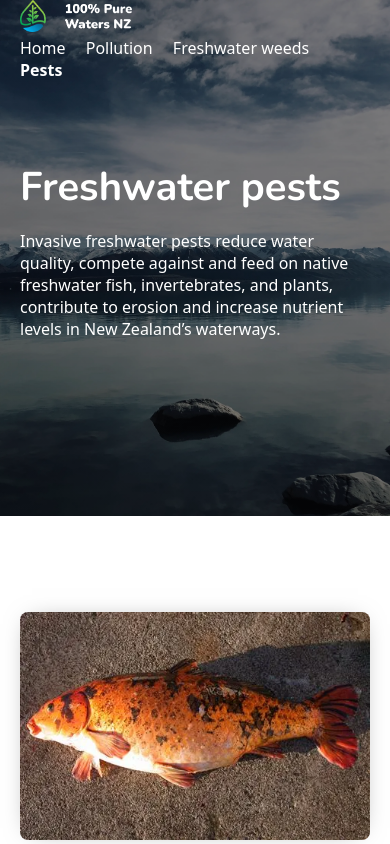
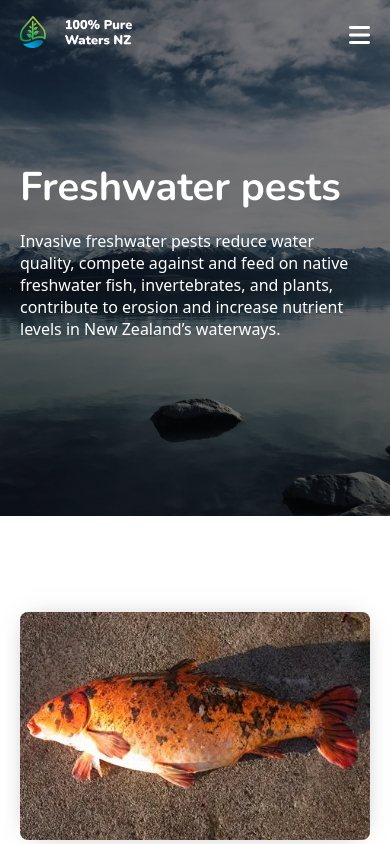
Before and after one commit to ASOwnerYT/pure-nz-website, a website built with Vite: page pests.html in a window 390 px wide. Shown: the top 844 px of the page. Built offline with nearby package versions, Linux system fonts and the light colour scheme.

Commit message:
Finished navbar (works properly on mobile now)

```diff
--- a/pests.html
+++ b/pests.html
@@ -25,20 +25,35 @@
       href="./public/favicon-16x16.png"
     />
     <link rel="manifest" href="./public/site.webmanifest" />
+
+    <!-- Icons -->
+    <script
+      src="https://kit.fontawesome.com/f9c4247f34.js"
+      crossorigin="anonymous"
+    ></script>
   </head>
 
   <body>
     <!-- Navbar -->
     <nav id="navbar">
       <div class="container">
-        <ul>
-          <li>
+        <div class="navbar-header">
+          <div>
             <a href="./index.html">
-              <img src="./public/logo.webp" id="logo" height="32px" alt="Logo" />
+              <img
+                src="./public/logo.webp"
+                id="logo"
+                height="32px"
+                alt="Logo"
+              />
             </a>
-          </li>
-        </ul>
-        <ul>
+          </div>
+
+          <div id="menu-toggle" class="menu-icon">
+            <i class="fa-solid fa-bars"></i>
+          </div>
+        </div>
+        <ul class="navbar-links">
           <li><a href="./index.html">Home</a></li>
           <li><a href="./pollution.html">Pollution</a></li>
           <li><a href="./weeds.html">Freshwater weeds</a></li>
```
Also changed, not shown: pollution.html (+21 -6 lines), weeds.html (+21 -6 lines).
